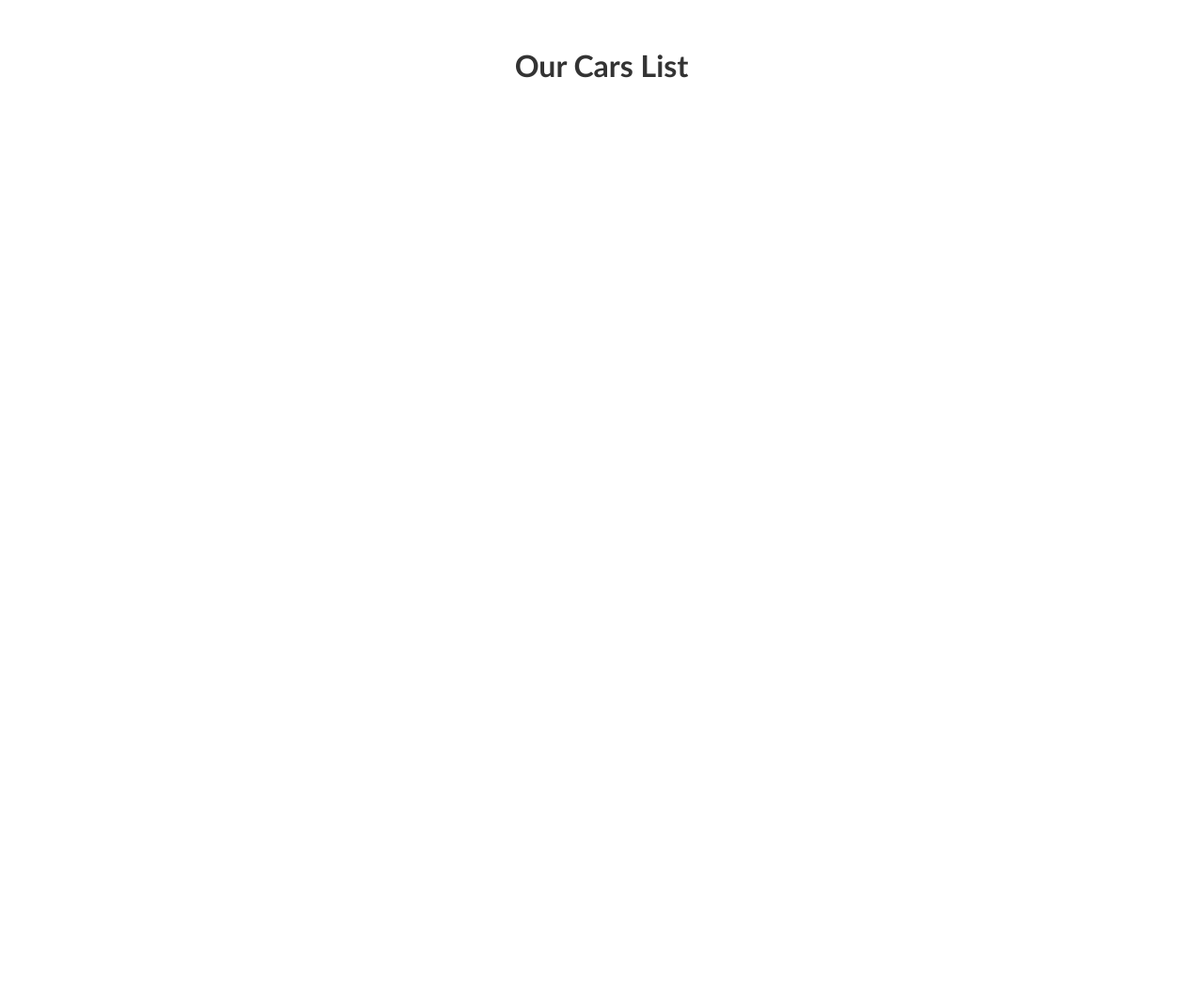
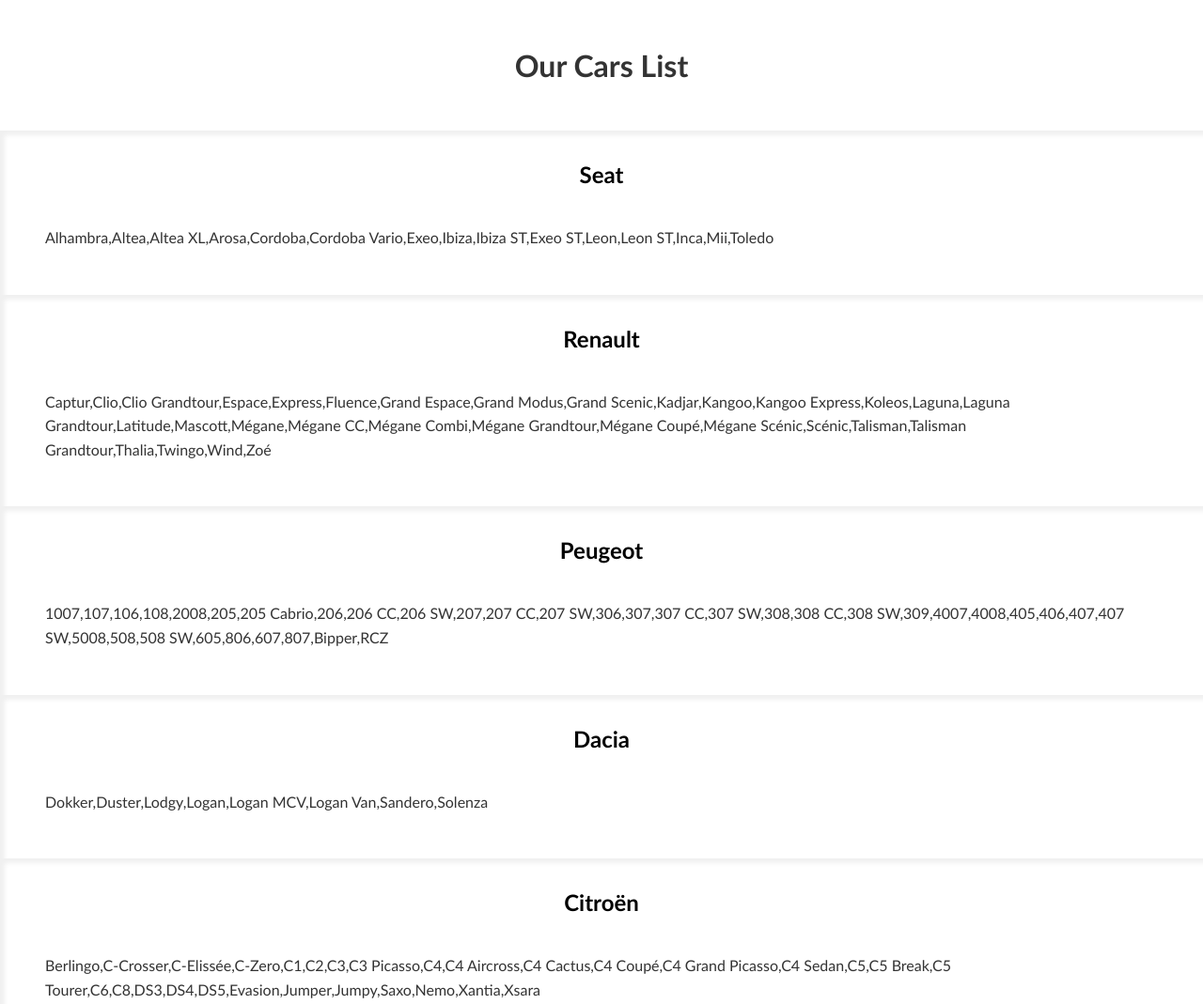
Before and after one commit to JuozapasD/JS-Tasks, a plain HTML site: page Task 4/Index.html in a window 1280 px wide. Shown: the top 1069 px of the page at 94% size. Before the commit the page ends 800 px from the top, so only its background shows below. Drawn offline with Linux system fonts and the light colour scheme.

Commit message:
task 4 finished

```diff
--- a/Task 4/script.js
+++ b/Task 4/script.js
@@ -9,4 +9,27 @@
 turėti bent minimalų stilių ir būti responsive;
 -------------------------------------------------------------------------- */
 
-const ENDPOINT = 'cars.json';
+const ENDPOINT = "cars.json";
+
+const getResults = async () => {
+  const response = await fetch(ENDPOINT);
+  const data = await response.json();
+  displayResults(data);
+};
+getResults();
+
+function displayResults(value) {
+  value.forEach(item => {
+    const divCard = document.createElement("div");
+    divCard.classList.add("card");
+
+    const brand = document.createElement("h2");
+    brand.textContent = item.brand;
+
+    const models = document.createElement("p");
+    models.textContent = item.models;
+
+    divCard.append(brand, models);
+    output.append(divCard);
+  });
+}
--- a/Task 4/style.css
+++ b/Task 4/style.css
@@ -3,8 +3,8 @@
   margin: 0;
   padding: 0;
   box-sizing: border-box;
-  font-family: 'Trebuchet MS', 'Lucida Sans Unicode', 'Lucida Grande',
-    'Lucida Sans', Arial, sans-serif;
+  font-family: "Trebuchet MS", "Lucida Sans Unicode", "Lucida Grande",
+    "Lucida Sans", Arial, sans-serif;
 }
 
 /* Mobile first */
@@ -24,6 +24,28 @@
 }
 
 .container h1 {
-  margin-top: 50px;
+  margin: 50px;
   color: #333;
 }
+
+#output {
+  margin: 1rem, auto;
+}
+
+.card {
+  margin: 0, auto;
+  padding: 2rem;
+  box-shadow: inset 5px 5px 5px #00000010;
+  word-break: break-word;
+}
+
+.card h2 {
+  padding-bottom: 1.5rem;
+  text-align: center;
+}
+
+.card > p {
+  color: #333;
+  margin: 1rem;
+  line-height: 1.6;
+}
```
